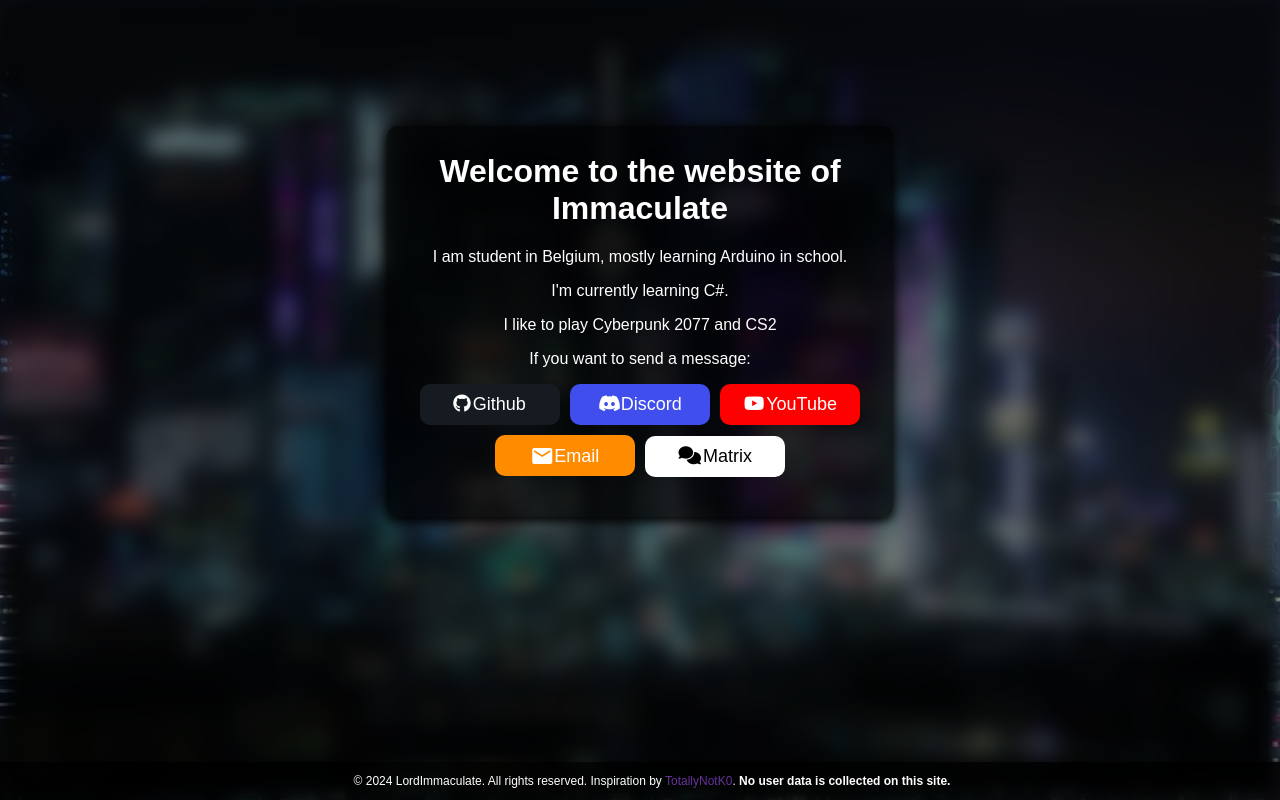
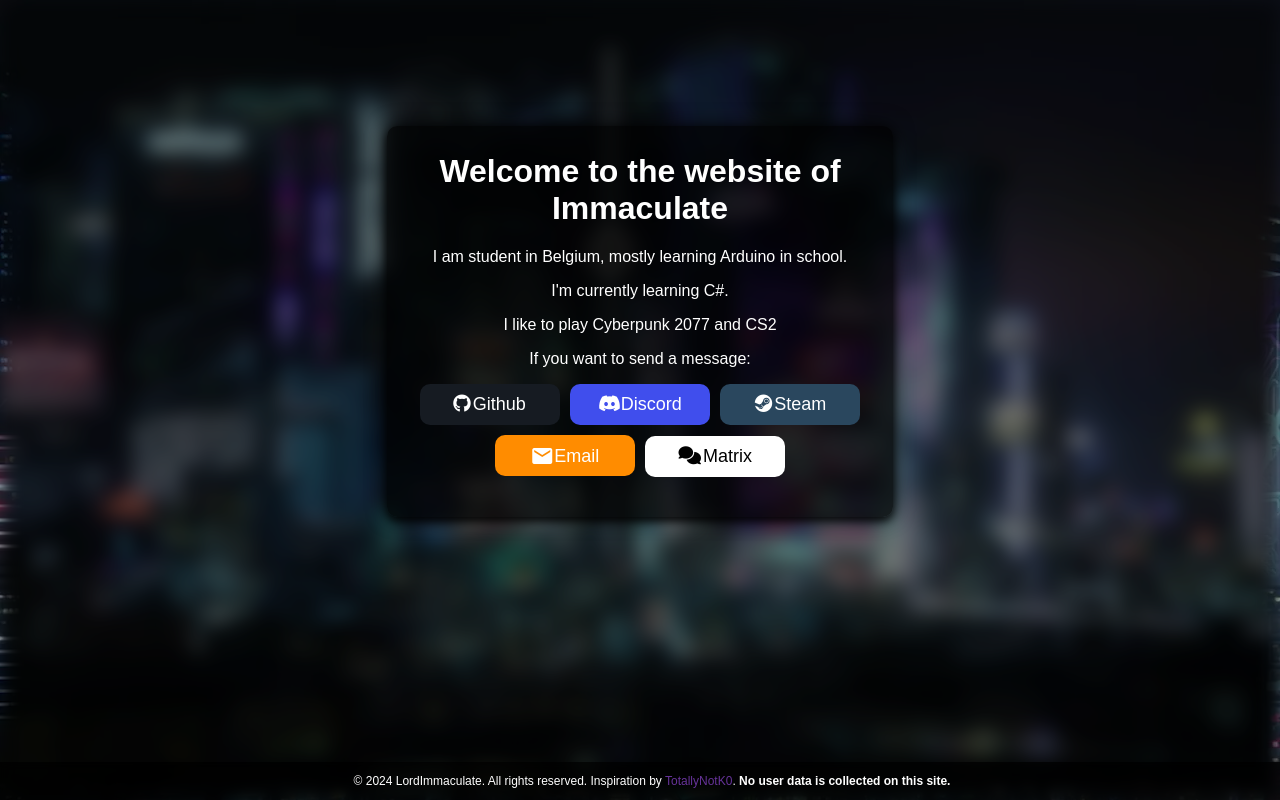
Before and after one commit to LordImmaculate/Website, a plain HTML site: page index.html in a window 1280 px wide. Drawn offline with Linux system fonts and the light colour scheme.

Commit message:
Replaced YouTube with Steam

```diff
--- a/css/main.css
+++ b/css/main.css
@@ -63,8 +63,8 @@ a {
     border: none;
 }
 
-.youtube {
-    background-color: red;
+.steam {
+    background-color: #2a475e;
 }
 
 .home {
--- a/index.html
+++ b/index.html
@@ -27,8 +27,8 @@
             <div class="tooltip"><a class="actionbutton discord" href="javascript:void(0);" onclick="myFunction()"
                     onmouseout="outFunc()"><span class="tooltiptext" id="myTooltip">LordImmaculate</span><i
                         class='fab fa-discord'></i>Discord</a></div>
-            <a class="actionbutton youtube" target="_blank" href="https://www.youtube.com/@Lord.Immaculate"><i
-                    class="fa fa-youtube-play"></i>YouTube</a>
+            <a class="actionbutton steam" target="_blank" href="https://steamcommunity.com/id/lordimmaculate"><i
+                    class="fa fa-steam"></i>Steam</a>
             <a class="actionbutton mail" target="_blank" href="mailto:emildh@proton.me"><i
                     class="material-icons mail-icon">email</i>Email</a>
             <a class="actionbutton matrix" target="_blank" href="https://matrix.to/#/@lordimmaculate:mozilla.org"><i
```
